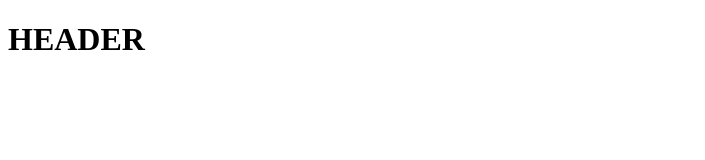
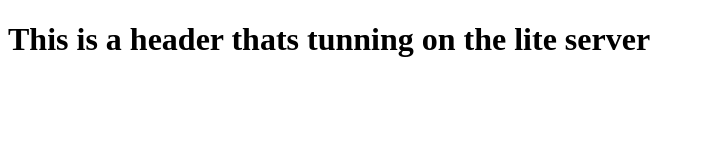
Before and after one commit to KCKerrDev/GitTest, a website: page Index.html in a window 1280 px wide. Shown: the whole page, without its empty margins (0-705 px from the left). Drawn offline with Linux system fonts and the light colour scheme.

Commit message:
basic config for lite server

```diff
--- a/Index.html
+++ b/Index.html
@@ -5,6 +5,6 @@
     </head>
 
     <body>
-        <h1> HEADER </h1>
+        <h1> This is a header thats tunning on the lite server </h1>
     </body>
 </html>
--- a/package.json
+++ b/package.json
@@ -4,7 +4,9 @@
   "description": "test directory to learn node ",
   "main": "index.html",
   "scripts": {
-    "test": "echo \"Error: no test specified\" && exit 1"
+    "start": "npm run lite",
+    "test": "echo \"Error: no test specified\" && exit 1",
+    "lite": "lite-server"
   },
   "repository": {
     "type": "git",
```
Also changed, not shown: 1 other file.
